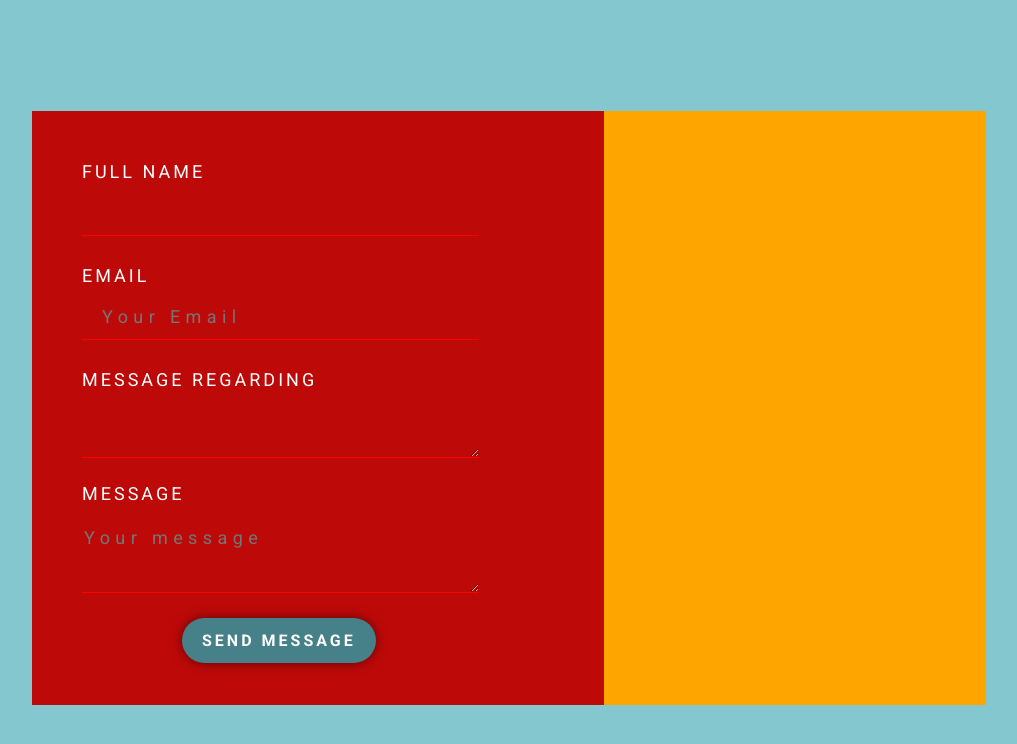
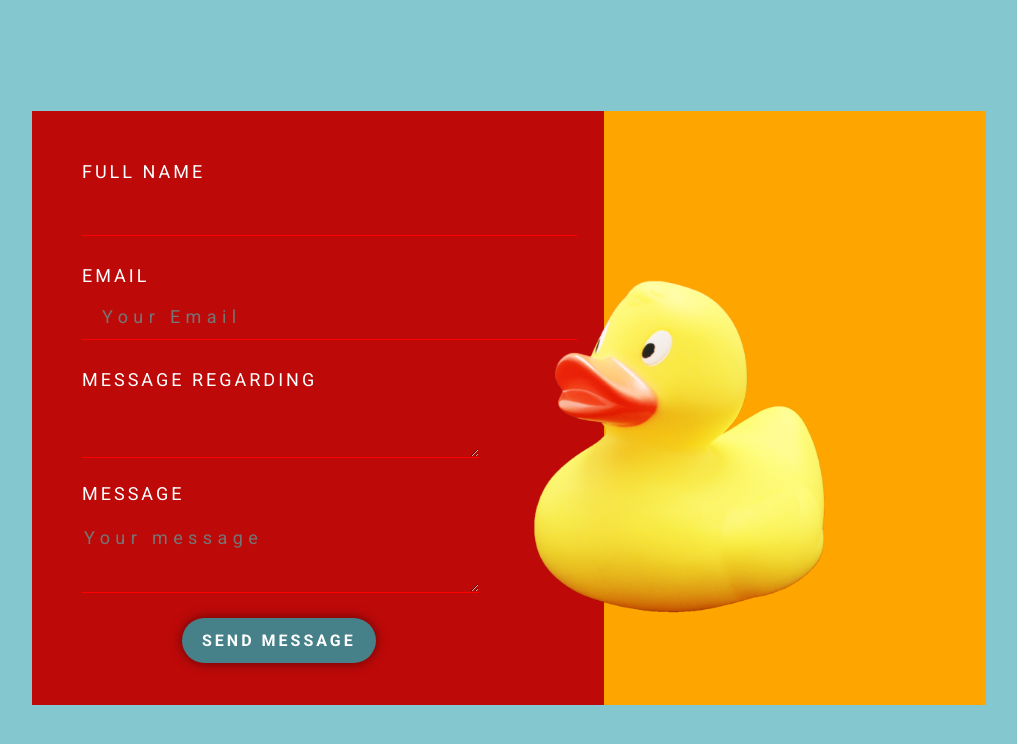
Before and after one commit to mirakoi/forms-project, a plain HTML site: page index.html in a window 1280 px wide. Shown: the whole page, without its empty margins (131-1148 px from the left). Drawn offline with Linux system fonts and the light colour scheme.

Commit message:
added the duck by using position relative

```diff
--- a/index.html
+++ b/index.html
@@ -39,11 +39,11 @@
         </div>
         </form>
 
-       <!--
+
             <div class="duck">
-            <img src="/images/duck.png" alt="duck" height="500px" />
+            <img src="/images/duck.png" alt="duck" height="450px" />
         </div>
-       -->
+
       </div>
     </div>
   </body>
--- a/style/styles.css
+++ b/style/styles.css
@@ -13,6 +13,7 @@ body {
 
 .container {
   display: flex;
+  position: absolute;
   padding-left: 50px;
   padding-top: 50px;
   position: absolute;
@@ -92,6 +93,9 @@ form {
 
 .duck {
   position: relative;
+  left: 350px;
+  bottom: 400px;
+
 }
 
 p {
```
